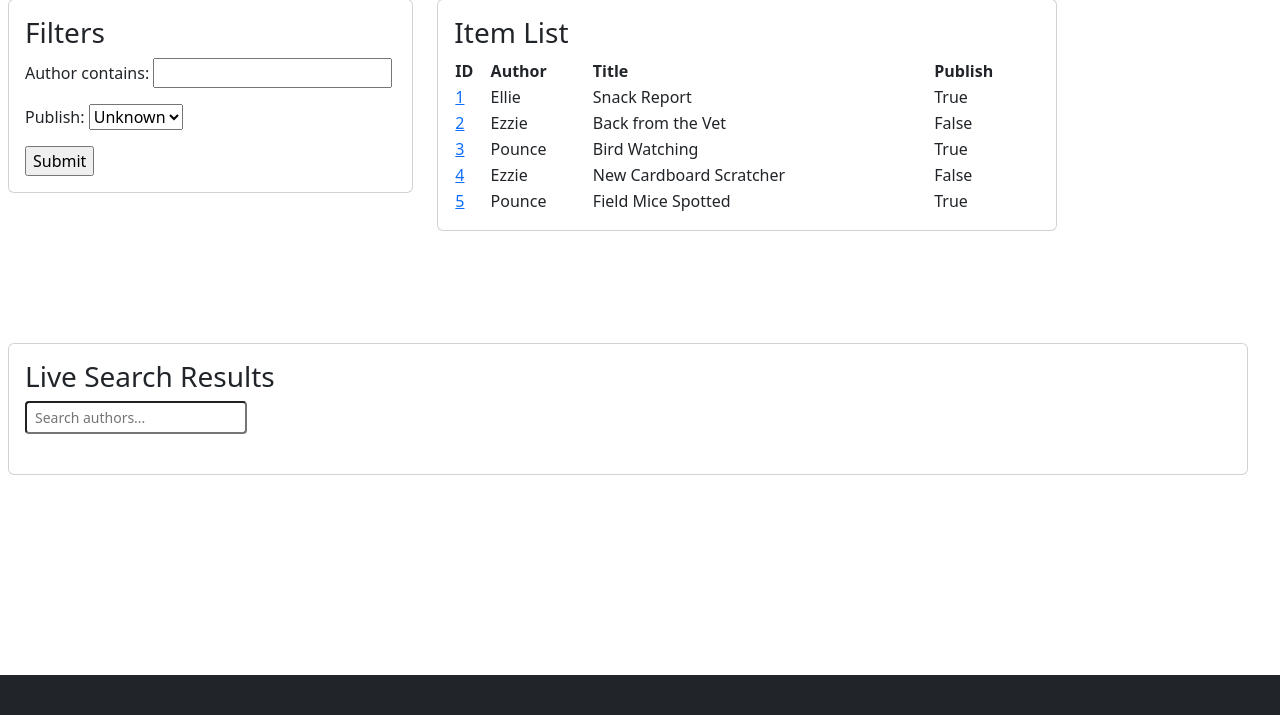
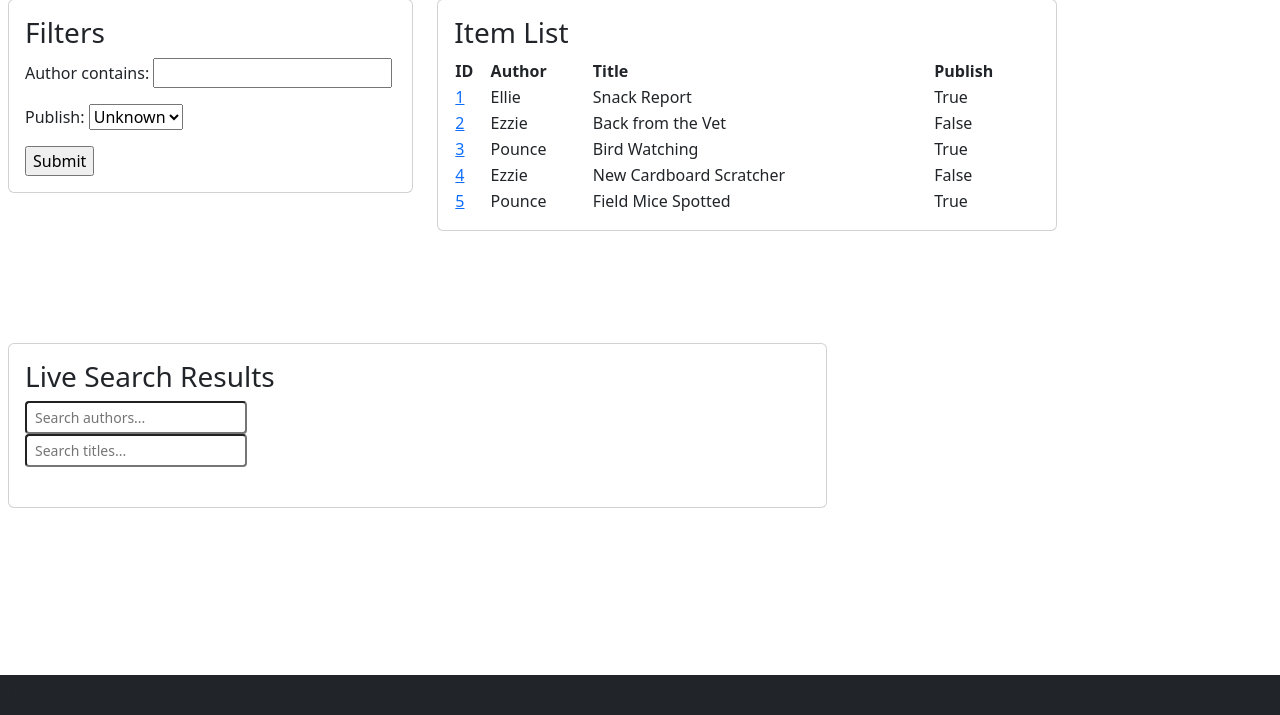
Before and after one commit to timkanke/django-listless, a Django app: page /listapp/simplelistview/ in a window 1280 px wide. Shown: the part 125-840 px from the top of the page. Run offline with Django 4.2, Linux system fonts and the light colour scheme; data comes from the database, SQL or seed files in the repository; some libraries are stand-ins or nearby versions.

Commit message:
Added title search

```diff
--- a/src/listapp/templates/listapp/simple_list_view.html
+++ b/src/listapp/templates/listapp/simple_list_view.html
@@ -71,10 +71,10 @@
             <br><br>
         </div>
         <div class="row">
-            <div class="col-md-12">
+            <div class="col-md-8">
                 <div class="card p-3 mt-3">
 
-                    <div class="col-md-12 mb-0">
+                    <div class="col-md-6 mb-0">
                         <h3>Live Search Results</h3>
                         <div class="d-flex justify-content-start mb-4">
                             <form>
@@ -82,6 +82,9 @@
                                 <input type="text" hx-get="{% url 'listapp:search-item-author' %}" hx-target='#results'
                                     hx-trigger="keyup changed delay:500ms" name="search" class="form-control-sm mr-2"
                                     placeholder="Search authors..." />
+                                <input type="text" hx-get="{% url 'listapp:search-item-title' %}" hx-target='#results'
+                                    hx-trigger="keyup changed delay:500ms" name="search" class="form-control-sm mr-2"
+                                    placeholder="Search titles..." />
 
                             </form>
                         </div>
--- a/src/listapp/urls.py
+++ b/src/listapp/urls.py
@@ -24,6 +24,7 @@ urlpatterns = [
 
 htmx_urlpatterns = [
     path('search-item-author/', views.search_item_author, name='search-item-author'),
+    path('search-item-title/', views.search_item_title, name='search-item-title'),
 ]
 
 urlpatterns += htmx_urlpatterns
--- a/src/listapp/views.py
+++ b/src/listapp/views.py
@@ -186,3 +186,11 @@ def search_item_author(request):
     results = Item.objects.filter(author__icontains=search_text)
     context = {'results': results}
     return render(request, 'listapp/partials/search-results.html', context)
+
+
+def search_item_title(request):
+    search_text = request.GET.get('search')
+    # look up all items that contain the text
+    results = Item.objects.filter(title__icontains=search_text)
+    context = {'results': results}
+    return render(request, 'listapp/partials/search-results.html', context)
```
